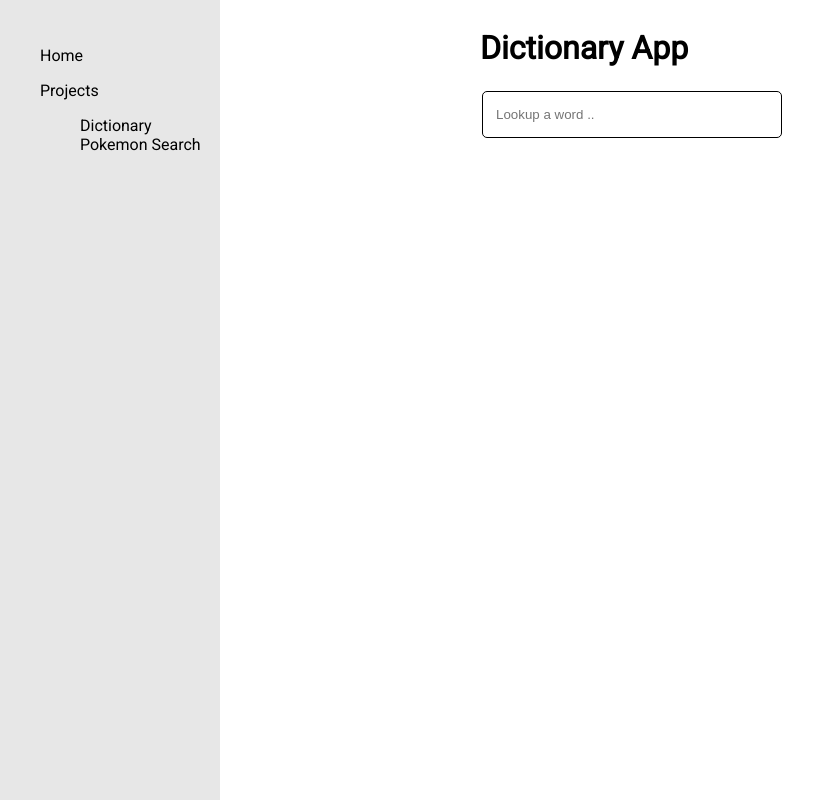
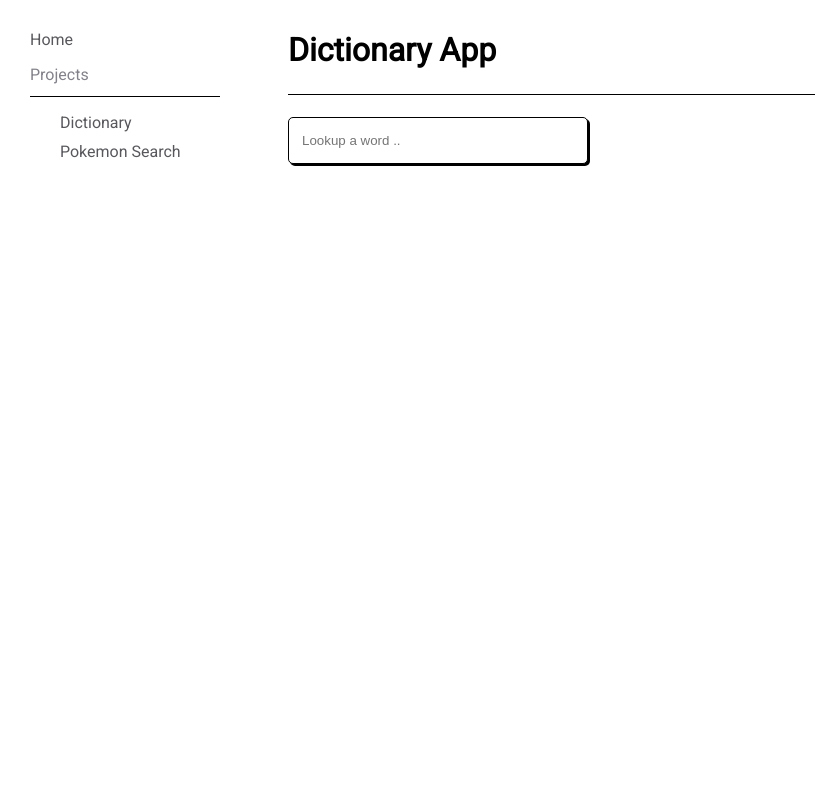
Before and after one commit to KayeDante89/react-snippets, a React (Vite) app: page /dictionary in a window 1280 px wide. Shown: the whole page, without its empty margins (0-815 px from the left). Built offline with nearby package versions, Linux system fonts and the light colour scheme.

Commit message:
few style changes

```diff
--- a/src/App.css
+++ b/src/App.css
@@ -3,10 +3,15 @@
 #root {
   max-width: 1280px;
   margin: 0 auto;
-  /* padding: 2rem; */
   font-family: 'Roboto', sans-serif;
 }
 
 .page-margin {
   margin-left: 280px;
 }
+
+h1 {
+  border-bottom: 0.5px solid black;
+  padding-top: 10px;
+  padding-bottom: 25px;
+}
--- a/src/components/navbar/NavBar.css
+++ b/src/components/navbar/NavBar.css
@@ -6,16 +6,25 @@
   z-index: 1;
   top: 0;
   left: 0;
-  background-color: #e7e7e7;
   overflow-x: hidden;
   padding-top: 30px;
 }
 
 #nav-links a {
   text-decoration: none;
-  color: black;
+  color: #58575C;
 }
 
 #nav-links a:hover {
-  color: purple;
+  font-weight: bold;
+  color: #B5838D;
 }
+
+#nav-links li {
+  margin-bottom: 10px;
+}
+
+ul {
+  margin: 0;
+  padding-inline-start: 30px;;
+}
--- a/src/components/navbar/NavBar.jsx
+++ b/src/components/navbar/NavBar.jsx
@@ -11,7 +11,7 @@ function NavBar() {
           <Link to="/">Home</Link>
         </li>
         <li>
-          <p>Projects</p>
+          <p style={{color: '#838189', borderBottom: '0.5px solid black', paddingBottom: '12px'}}>Projects</p>
           <ul>
             <li>
               <Link to="/dictionary">Dictionary</Link>
--- a/src/pages/dictionary-app/DictionaryApp.css
+++ b/src/pages/dictionary-app/DictionaryApp.css
@@ -1,8 +1,3 @@
-.dictionary-app {
-  display: flex;
-  justify-content: center;
-}
-
 .dict-container {
   width: 600px;
 }
--- a/src/pages/dictionary-app/DictionaryApp.jsx
+++ b/src/pages/dictionary-app/DictionaryApp.jsx
@@ -65,7 +65,7 @@ function DictionaryApp() {
             value={inputValue}
             className="search-input"
             type="search"
-            autoFocus={true}
+            autoFocus={false}
             placeholder="Lookup a word .."
             onChange={handleChange}
           />
--- a/src/pages/pokemon-search-app/PokemonSearchApp.css
+++ b/src/pages/pokemon-search-app/PokemonSearchApp.css
@@ -2,28 +2,24 @@ ul > li {
   list-style-type: none;
 }
 
-#search-container {
-  width: 200px;
-  background-color: #f1f1f1;
-  padding: 25px;
-  border-radius: 10px;
-}
-
-
-#pokemon-name {
-  /* width: 90%; */
+input#pokemon-name {
   margin-bottom: 10px;
+  padding: 15px 20px;
+  width: 250px;
 }
 
 #pokemon-title {
   margin-top: 0px;
   margin-bottom: 0px;
   font-weight: bold;
-  font-size: 18px;
+  font-size: 22px;
+  text-transform: capitalize;
 }
 
+
 #pokemon-sprite {
-  height: 100px;
+  margin-left: 10px;
+  height: 170px;
   border: 0.2px solid lightgray;
   border-radius: 8px;
   background-color: white;
@@ -34,7 +30,7 @@ ul > li {
   background-color: #f1f1f1;
   padding: 20px;
   border-radius: 10px;
-  width: 210px;
+  width: 600px;
 }
 
 #pokemon-detail {
@@ -44,21 +40,16 @@ ul > li {
 
 #pokemon-detail-text {
   width: 100%;
-  padding-left: 15px;
+  padding-left: 35px;
   font-size: 13px;
 }
 
-#pokemon-name, button {
+#pokemon-name {
   padding: 8px 10px;
   border-radius: 5px;
   border: 0.5px solid lightgray;
 }
 
-button {
-  width: 98px;
-  box-shadow: 1px 1px 2px rgba(0, 0, 0, 0.3)
+#pokemon-type {
+  font-size: 18px;
 }
-
-button:hover {
-  box-shadow: 1px 1px 4px rgba(0, 0, 0, 0.5)
-}
--- a/src/pages/pokemon-search-app/PokemonSearchApp.jsx
+++ b/src/pages/pokemon-search-app/PokemonSearchApp.jsx
@@ -49,11 +49,12 @@ function PokemonSearchApp() {
             value={inputValue}
             type="search"
             id="pokemon-name"
-            autoFocus={true}
+            autoFocus={false}
             placeholder="Enter pokemon name"
             onChange={handleChange}
           />
         </form>
+        {loading ? <p>Loading..</p> : <></>}
         {data ? (
           <div className="pokemon-card-style">
             <div id="pokemon-detail">
```
